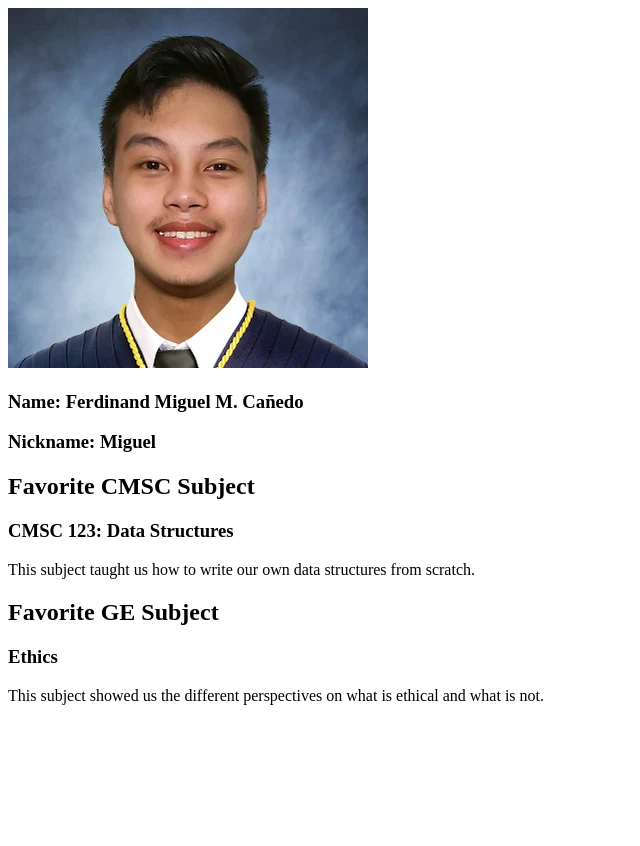
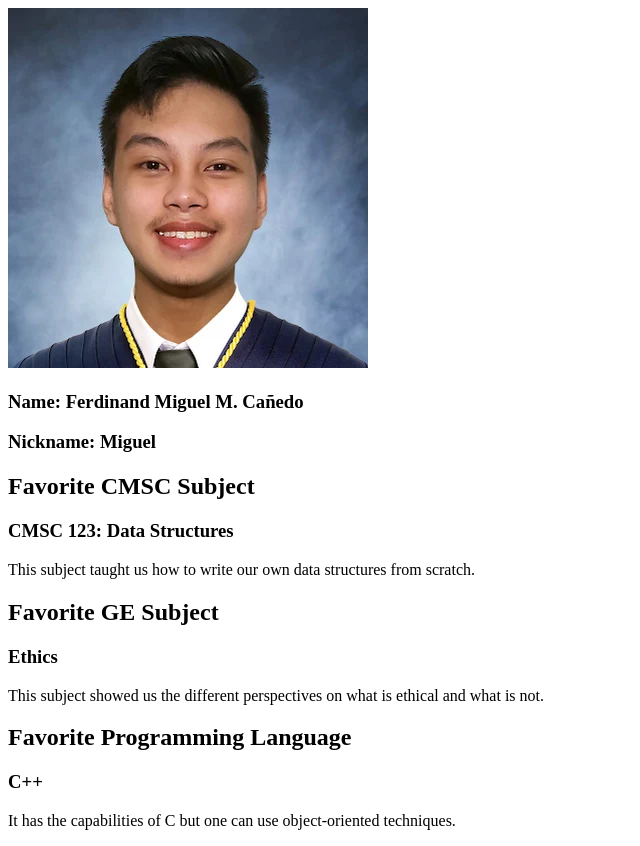
Before and after one commit to fmcanedo/fmcanedo.github.io, a plain HTML site: page index.html in a window 1280 px wide. Shown: the whole page, without its empty margins (0-640 px from the left). Before the commit the page ends 800 px from the top, so only its background shows below. Drawn offline with Linux system fonts and the light colour scheme.

Commit message:
feat: Added favorite programming language and why.

```diff
--- a/index.html
+++ b/index.html
@@ -22,5 +22,11 @@
             <h3>Ethics</h3>
             <p>This subject showed us the different perspectives on what is ethical and what is not.</p>
         </div>
+
+        <div>
+            <h2>Favorite Programming Language</h2>
+            <h3>C++</h3>
+            <p>It has the capabilities of C but one can use object-oriented techniques.</p>
+        </div>
     </body>
 </html>
```
